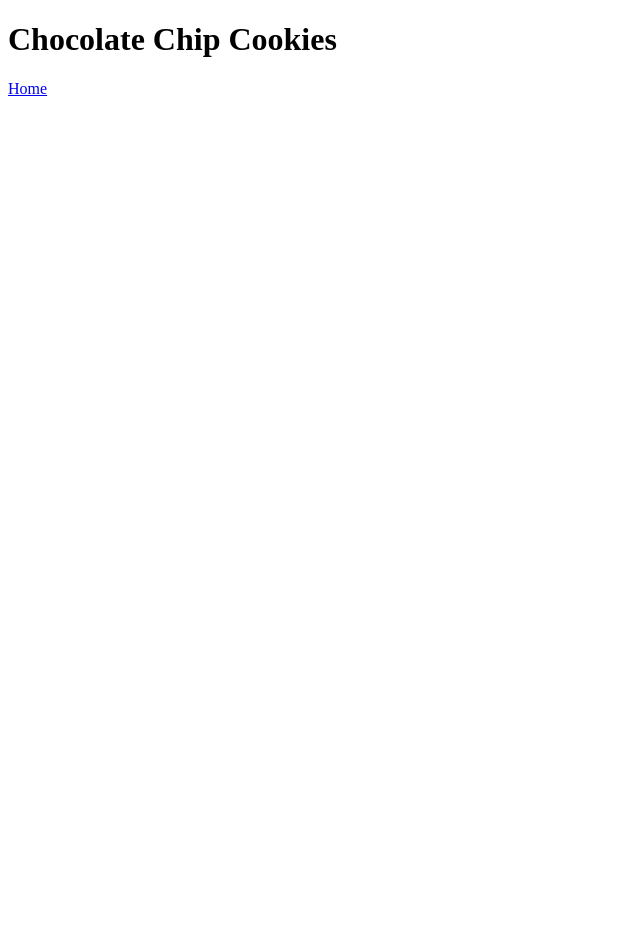
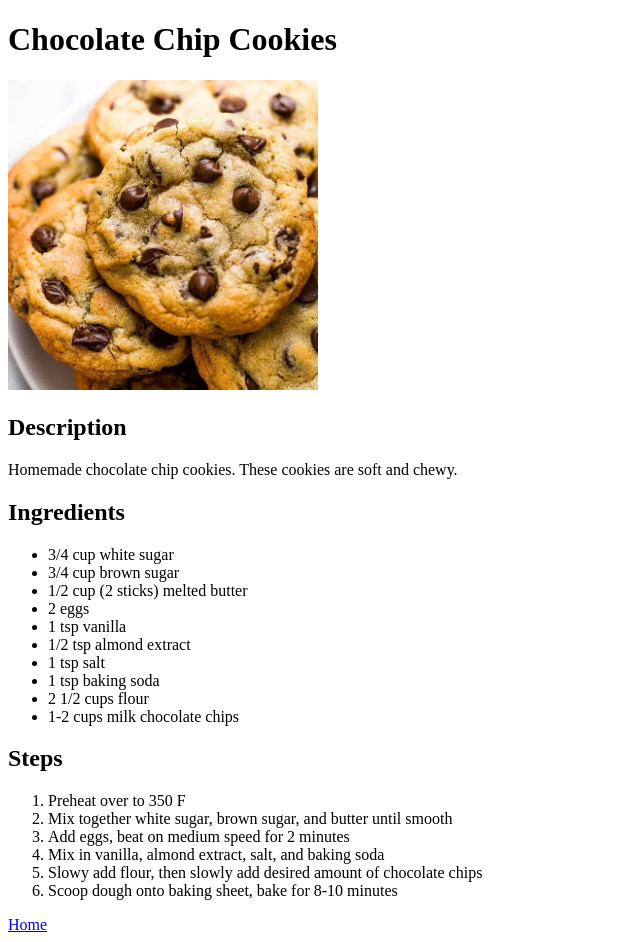
Before and after one commit to freQuincy55/odin-recipes, a plain HTML site: page recipes/choco_chip_cookies.html in a window 1280 px wide. Shown: the whole page, without its empty margins (0-640 px from the left). Before the commit the page ends 800 px from the top, so only its background shows below. Drawn offline with Linux system fonts and the light colour scheme.

Commit message:
Add chocolate chip cookies recipe details
Added an image, ingredient list, and steps list to chocolate chip cookies
recipe page.

```diff
--- a/recipes/choco_chip_cookies.html
+++ b/recipes/choco_chip_cookies.html
@@ -8,7 +8,40 @@
 <body>
     <h1>Chocolate Chip Cookies</h1>
 
+    <img src="../img/choco_chip.jpg" alt="Chocolate chip cookies" height="310" width="310">
+
+    <h2>Description</h2>
+
+    <p>
+        Homemade chocolate chip cookies. These cookies are soft and chewy.
+    </p>
+
+    <h2>Ingredients</h2>
+
+    <ul>
+        <li>3/4 cup white sugar</li>
+        <li>3/4 cup brown sugar</li>
+        <li>1/2 cup (2 sticks) melted butter</li>
+        <li>2 eggs</li>
+        <li>1 tsp vanilla</li>
+        <li>1/2 tsp almond extract</li>
+        <li>1 tsp salt</li>
+        <li>1 tsp baking soda</li>
+        <li>2 1/2 cups flour</li>
+        <li>1-2 cups milk chocolate chips</li>
+    </ul>
+
+    <h2>Steps</h2>
+
+    <ol>
+        <li>Preheat over to 350 F</li>
+        <li>Mix together white sugar, brown sugar, and butter until smooth</li>
+        <li>Add eggs, beat on medium speed for 2 minutes</li>
+        <li>Mix in vanilla, almond extract, salt, and baking soda</li>
+        <li>Slowy add flour, then slowly add desired amount of chocolate chips</li>
+        <li>Scoop dough onto baking sheet, bake for 8-10 minutes</li>
+    </ol>
+
     <a href="../index.html">Home</a>
-
 </body>
 </html>
```
Also changed, not shown: img/choco_chip.jpg (added).
